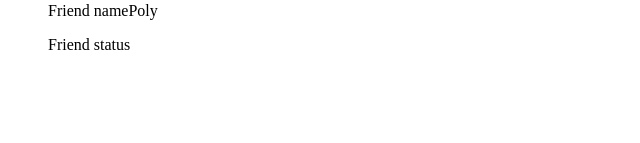
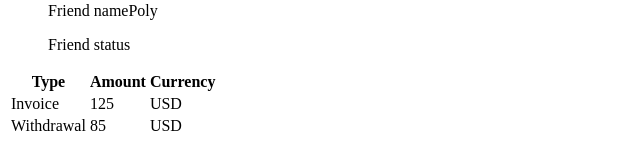
Before and after one commit to AlexandraSavenko/goit-react-hw-01, a React (Vite) app: page / in a window 1280 px wide. Shown: the part 1058-1201 px from the top of the page, without its empty margins (0-640 px from the left). Before the commit the page ends 1128 px from the top, so only its background shows below. Built offline with nearby package versions, Linux system fonts and the light colour scheme.

Commit message:
task 3 started

```diff
--- a/src/components/App/App.jsx
+++ b/src/components/App/App.jsx
@@ -2,6 +2,8 @@
 import userData from "../userData.json";
 import FriendList from "../FriendList/FriendList";
 import friends from "../friends.json";
+import TransactionHistory from "../TransactionHistory/TransactionHistory";
+import transactions from "../../transactions.json";
 
 export default function App() {
   return (
@@ -9,6 +11,7 @@
       <ul></ul>
       <Profile user={userData} />
       <FriendList friends={friends} />
+      <TransactionHistory items={transactions} />
     </div>
   );
 }
--- a/src/components/FriendList/FriendList.jsx
+++ b/src/components/FriendList/FriendList.jsx
@@ -1,7 +1,5 @@
 import FriendListItem from "../FriendListItem/FriendListItem";
 export default function FriendList({ friends }) {
-  console.log(friends);
-
   return (
     <ul>
       {friends.map((friend) => {
--- a/src/components/FriendListItem/FriendListItem.jsx
+++ b/src/components/FriendListItem/FriendListItem.jsx
@@ -1,6 +1,4 @@
 export default function FriendListItem({ friend: { avatar, name, isOnline } }) {
-  console.log(name);
-
   return (
     <div>
       <img src={avatar} alt="Avatar" width="48" />
--- /dev/null
+++ b/src/components/TransactionHistory/TransactionHistory.jsx
@@ -0,0 +1,26 @@
+export default function TransactionHistory() {
+  return (
+    <table>
+      <thead>
+        <tr>
+          <th>Type</th>
+          <th>Amount</th>
+          <th>Currency</th>
+        </tr>
+      </thead>
+
+      <tbody>
+        <tr>
+          <td>Invoice</td>
+          <td>125</td>
+          <td>USD</td>
+        </tr>
+        <tr>
+          <td>Withdrawal</td>
+          <td>85</td>
+          <td>USD</td>
+        </tr>
+      </tbody>
+    </table>
+  );
+}
--- /dev/null
+++ b/src/transactions.json
@@ -0,0 +1,56 @@
+[
+  {
+    "id": "1e0700a2-5183-4291-85cc-2065a036a683",
+    "type": "invoice",
+    "amount": "964.82",
+    "currency": "LRD"
+  },
+  {
+    "id": "a30f821b-4d25-4ff0-abdd-e340b3f0dd2b",
+    "type": "payment",
+    "amount": "686.50",
+    "currency": "WST"
+  },
+  {
+    "id": "44dca67a-8e5a-4798-bf8e-b15efd4e1abd",
+    "type": "invoice",
+    "amount": "828.62",
+    "currency": "UGX"
+  },
+  {
+    "id": "ea8ed3dc-2b68-4a53-905a-53ecb0adef33",
+    "type": "withdrawal",
+    "amount": "527.80",
+    "currency": "ALL"
+  },
+  {
+    "id": "63ca02f9-d637-46b5-9237-f3b24425e029",
+    "type": "payment",
+    "amount": "862.44",
+    "currency": "AUD"
+  },
+  {
+    "id": "ed0263e8-59a5-4bf1-87e0-2bb88e53dc34",
+    "type": "withdrawal",
+    "amount": "907.00",
+    "currency": "GEL"
+  },
+  {
+    "id": "4eaab41b-b967-40ac-82ed-85fc66f646f1",
+    "type": "deposit",
+    "amount": "103.10",
+    "currency": "BWP"
+  },
+  {
+    "id": "9648a350-8469-42d5-8bf3-18090de5fe67",
+    "type": "withdrawal",
+    "amount": "322.32",
+    "currency": "MRO"
+  },
+  {
+    "id": "9c5c25fb-1a95-4b2f-8d1f-4c4426d677cc",
+    "type": "invoice",
+    "amount": "14.79",
+    "currency": "PYG"
+  }
+]
```
